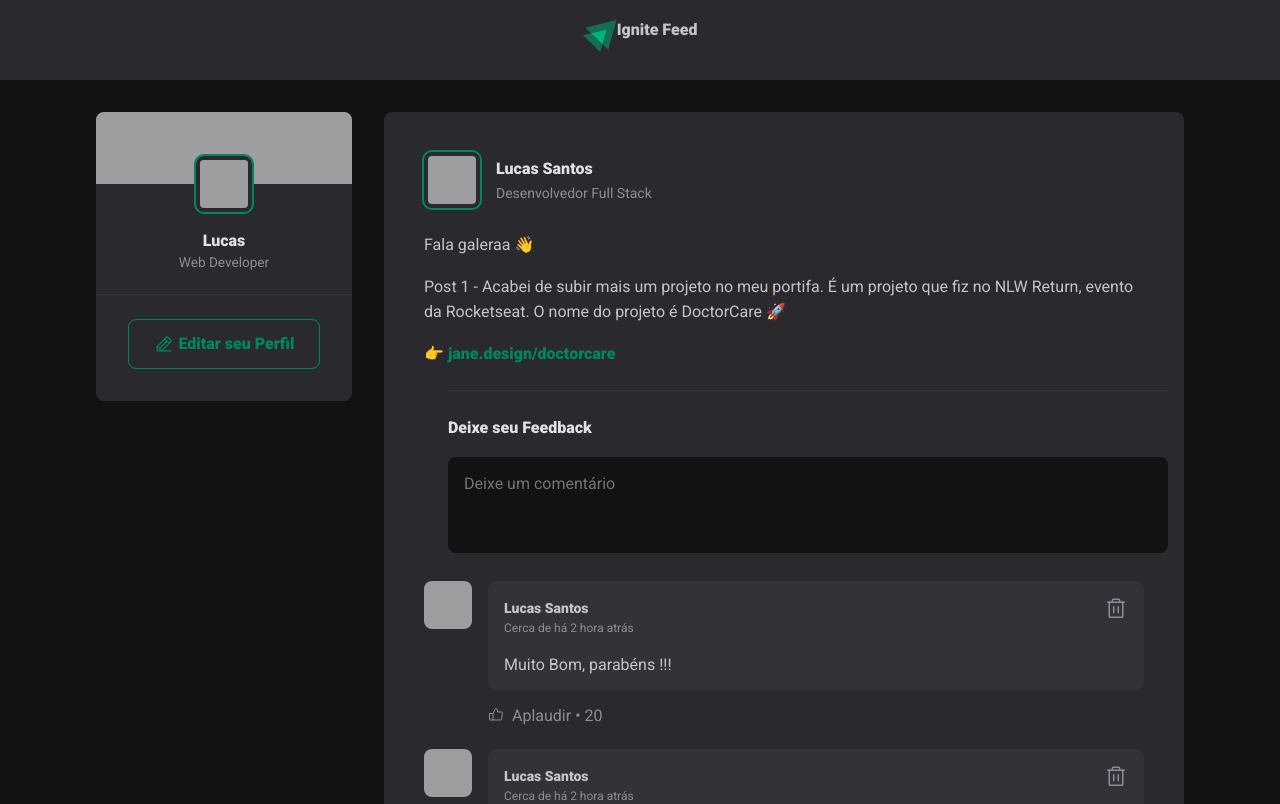
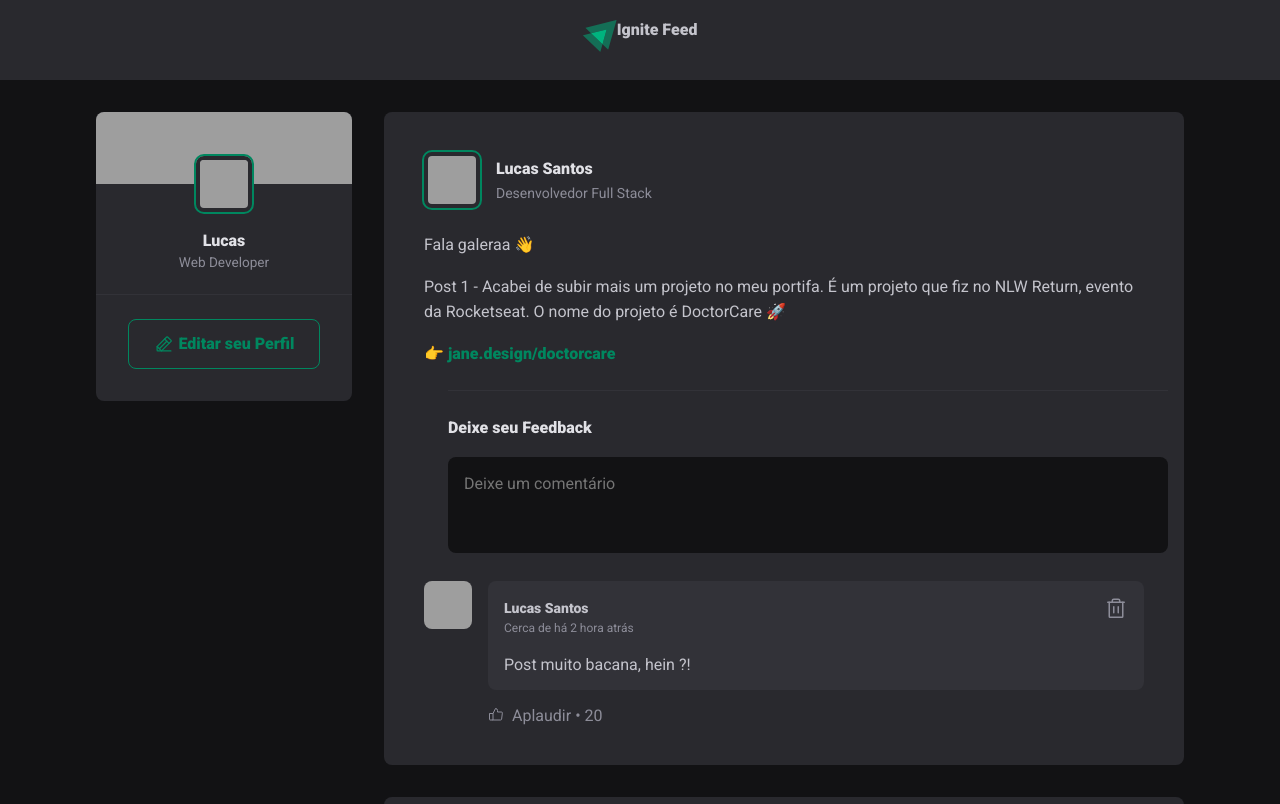
Before and after one commit to LucasSantosp09/Fundamentos-ReactJS-Rockseat, a React (Vite) app in the folder 01-fundamentos-react/: page / in a window 1280 px wide. Shown: the top 804 px of the page. Built offline with nearby package versions, Linux system fonts and the light colour scheme; grey boxes are pictures that could not be loaded.

Commit message:
Inserindo Comentários

```diff
--- a/01-fundamentos-react/src/components/Comment.jsx
+++ b/01-fundamentos-react/src/components/Comment.jsx
@@ -3,7 +3,7 @@
 import { ThumbsUp } from "phosphor-react";
 import { Avatar } from "./Avatar.JSX";
 
-export function Comment() {
+export function Comment({ content }) {
   return (
     <div className={styles.comment}>
       <Avatar
@@ -27,7 +27,7 @@
               <Trash size={24} />
             </button>
           </header>
-          <p>Muito Bom, parabéns !!!</p>
+          <p>{content}</p>
         </div>
         <footer>
           <button>
--- a/01-fundamentos-react/src/components/Post.jsx
+++ b/01-fundamentos-react/src/components/Post.jsx
@@ -4,11 +4,19 @@
 import styles from "./Post.module.css";
 
 export function Post({ author, content }) {
-  const [comments, setComments] = useState([1, 2]);
+  const [comments, setComments] = useState(["Post muito bacana, hein ?!"]);
+
+  const [newCommentText, setNewCommentText] = useState("");
 
   function handleCreateNewComment() {
     event.preventDefault();
-    setComments([...comments, comments.length + 1]);
+
+    setComments([...comments, newCommentText]);
+    setNewCommentText("");
+  }
+
+  function handleNewCommentChange() {
+    setNewCommentText(event.target.value);
   }
 
   return (
@@ -45,7 +53,12 @@
       <form onSubmit={handleCreateNewComment} className={styles.commentForm}>
         <strong>Deixe seu Feedback</strong>
 
-        <textarea placeholder="Deixe um comentário" />
+        <textarea
+          name="comment"
+          placeholder="Deixe um comentário"
+          value={newCommentText}
+          onChange={handleNewCommentChange}
+        />
 
         <footer>
           <button type="submit">Publicar</button>
@@ -53,7 +66,7 @@
       </form>
       <div className={styles.commentList}>
         {comments.map((comment) => {
-          return <Comment />;
+          return <Comment content={comment} />;
         })}
       </div>
     </article>
```
